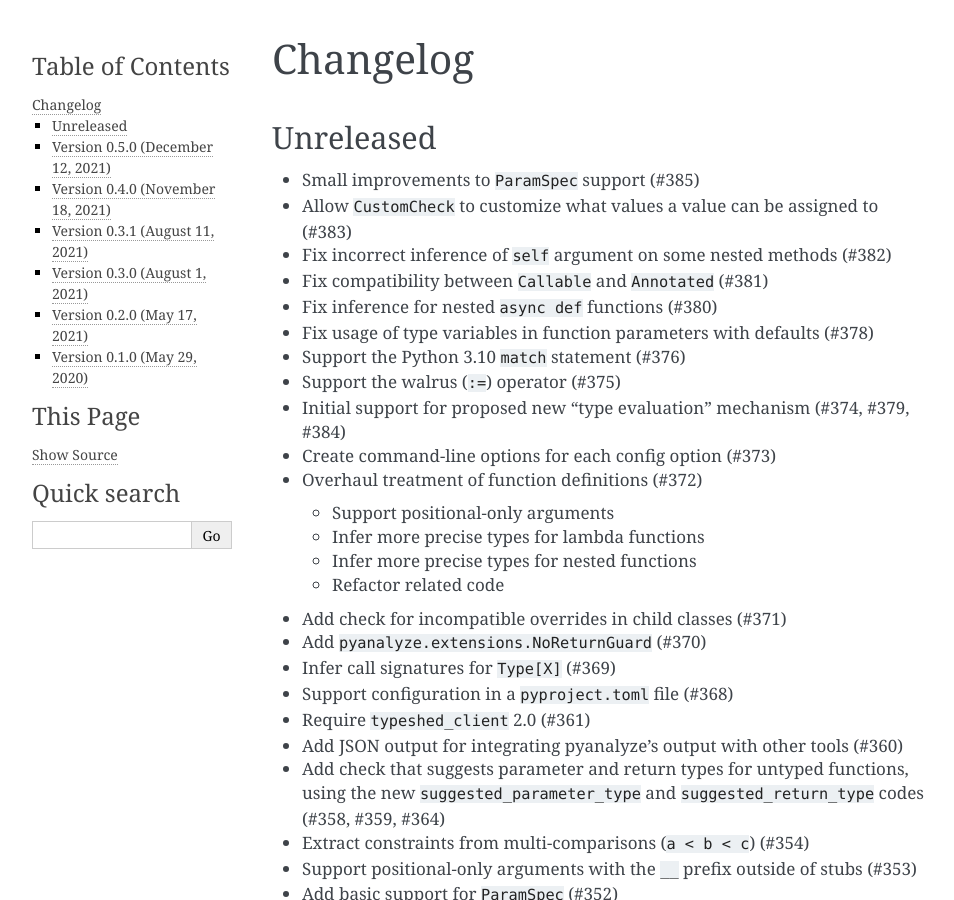
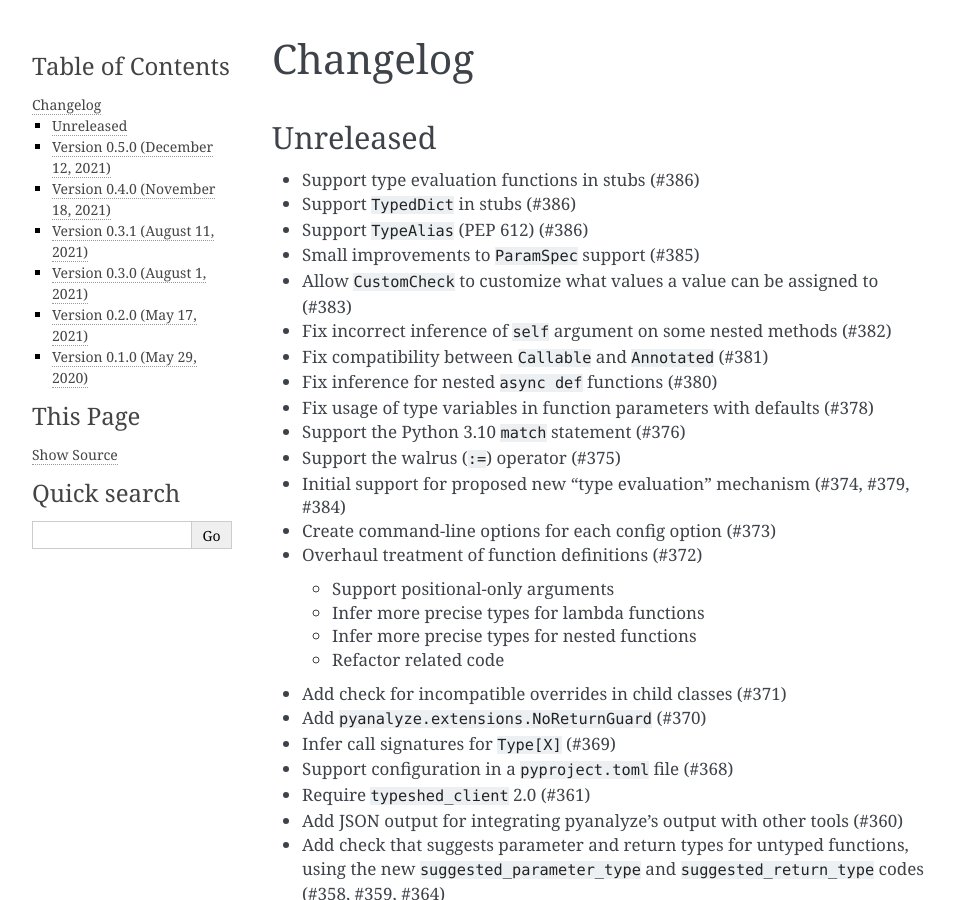
Before and after one commit to quora/pyanalyze, a Sphinx documentation site: the page built from docs/changelog.md, in a window 1280 px wide and 900 px high. Shown: the whole window, without its empty margins (148-1102 px from the left). Built offline with Sphinx 7.4.7, drawn with Linux system fonts in a browser that asks for light colours.

Commit message:
changelog

```diff
--- a/docs/changelog.md
+++ b/docs/changelog.md
@@ -2,6 +2,9 @@
 
 ## Unreleased
 
+- Support type evaluation functions in stubs (#386)
+- Support `TypedDict` in stubs (#386)
+- Support `TypeAlias` (PEP 612) (#386)
 - Small improvements to `ParamSpec` support (#385)
 - Allow `CustomCheck` to customize what values
   a value can be assigned to (#383)
```
